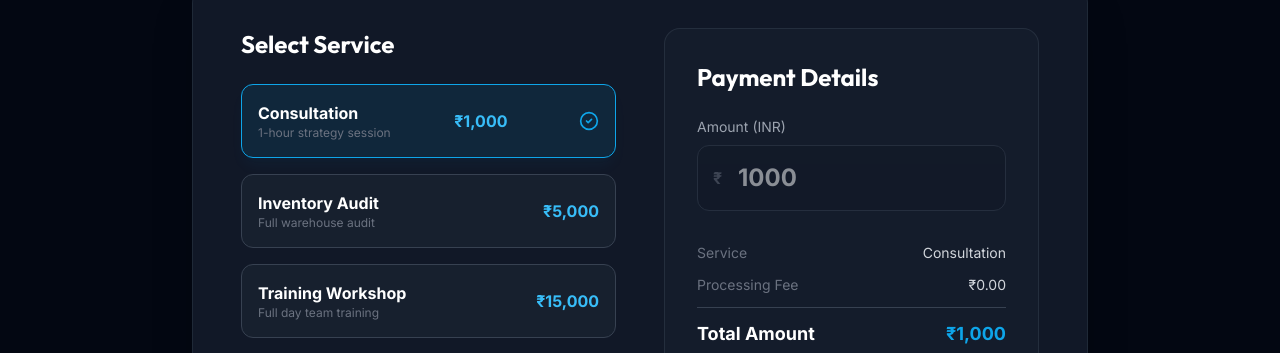
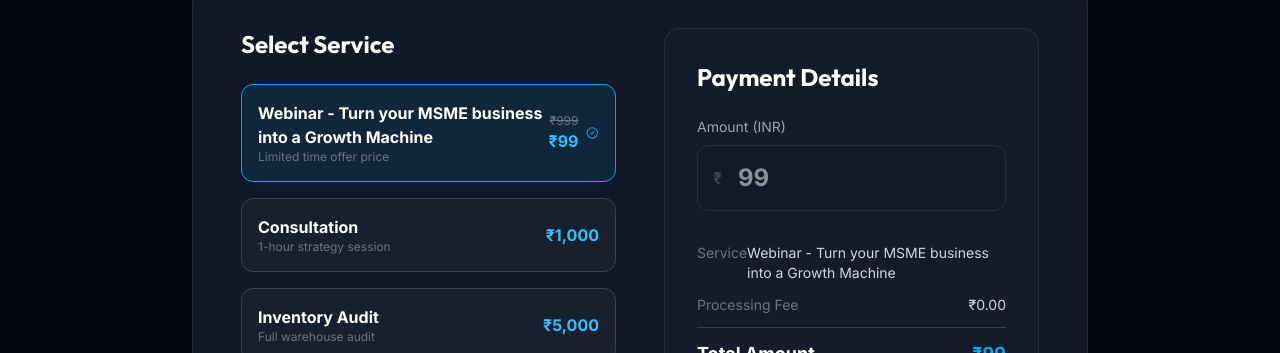
Before and after one commit to arsokd/Analytics-Spire, a React (Vite) app: page /#/payment in a window 1280 px wide. Shown: the part 599-952 px from the top of the page. Built offline with nearby package versions, Linux system fonts and the light colour scheme; no server answers.

Commit message:
feat: Update payment page default service and pricing
- Sets the default selected service to the new webinar offering.
- Introduces discounted pricing for the webinar, displaying both original and sale prices.
- Updates default amount to reflect the webinar price.

```diff
--- a/pages/PaymentPage.tsx
+++ b/pages/PaymentPage.tsx
@@ -4,10 +4,11 @@
 import { CreditCard, ShieldCheck, Zap, CheckCircle2 } from 'lucide-react';
 
 export const PaymentPage: React.FC = () => {
-  const [amount, setAmount] = useState<number>(1000);
-  const [selectedService, setSelectedService] = useState<string>('Consultation');
+  const [amount, setAmount] = useState<number>(99);
+  const [selectedService, setSelectedService] = useState<string>('Webinar - Turn your MSME business into a Growth Machine');
 
   const services = [
+    { name: 'Webinar - Turn your MSME business into a Growth Machine', price: 99, originalPrice: 999, description: 'Limited time offer price' },
     { name: 'Consultation', price: 1000, description: '1-hour strategy session' },
     { name: 'Inventory Audit', price: 5000, description: 'Full warehouse audit' },
     { name: 'Training Workshop', price: 15000, description: 'Full day team training' },
@@ -75,9 +76,14 @@
                           <h4 className="text-white font-bold">{service.name}</h4>
                           <p className="text-gray-500 text-xs">{service.description}</p>
                         </div>
-                        {service.price > 0 && (
-                          <span className="text-brand-400 font-bold">₹{service.price.toLocaleString()}</span>
-                        )}
+                        <div className="flex flex-col items-end">
+                          {service.originalPrice && (
+                            <span className="text-gray-500 line-through text-xs">₹{service.originalPrice.toLocaleString()}</span>
+                          )}
+                          {service.price > 0 && (
+                            <span className="text-brand-400 font-bold">₹{service.price.toLocaleString()}</span>
+                          )}
+                        </div>
                         {selectedService === service.name && (
                           <CheckCircle2 className="w-5 h-5 text-brand-500 ml-2" />
                         )}
```
